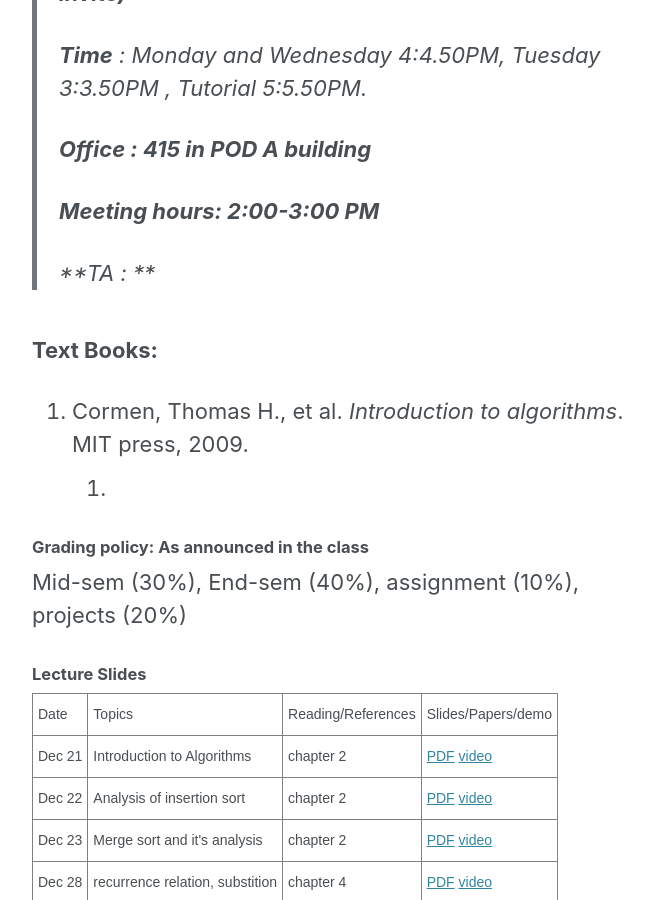
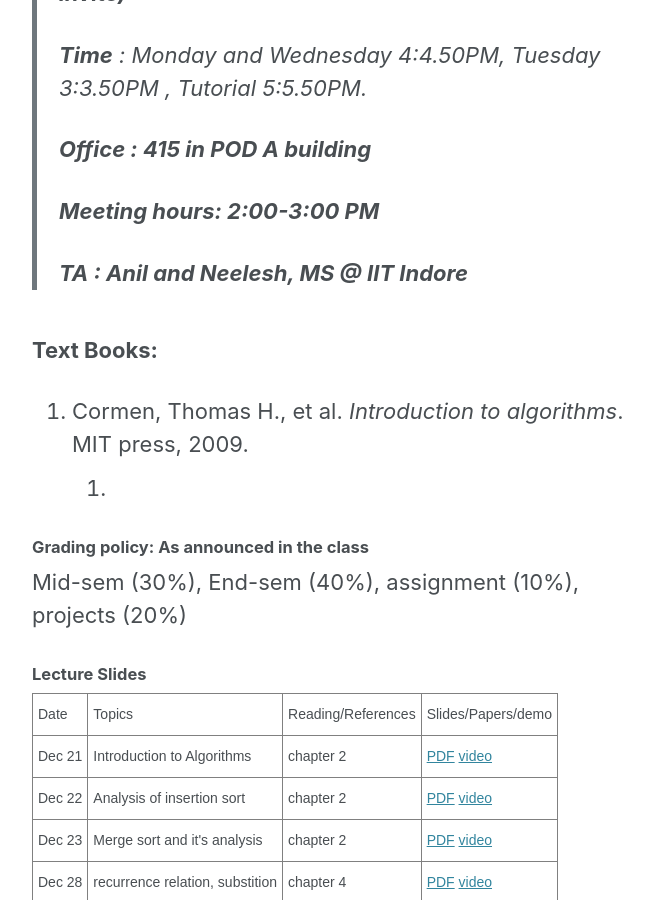
Before and after one commit to chandreshiit/oldsite, a Jekyll site: the page built from _pages/daa.md, in a window 1280 px wide and 900 px high, scrolled down 324 px. Shown: the whole window, without its empty margins (290-943 px from the left). Built offline with Jekyll 4.4.1, drawn with Linux system fonts in a browser that asks for light colours; cached includes are drawn as plain includes; nearby versions of some CDN libraries.

Commit message:
added lect 3

```diff
--- a/_pages/daa.md
+++ b/_pages/daa.md
@@ -14,7 +14,7 @@ author_profile: false
 >
 >**Meeting hours: 2:00-3:00  PM**
 >
->**TA			:   **
+>**TA			:   Anil and Neelesh, MS @ IIT Indore**
 
   **Text Books:**
 
```
